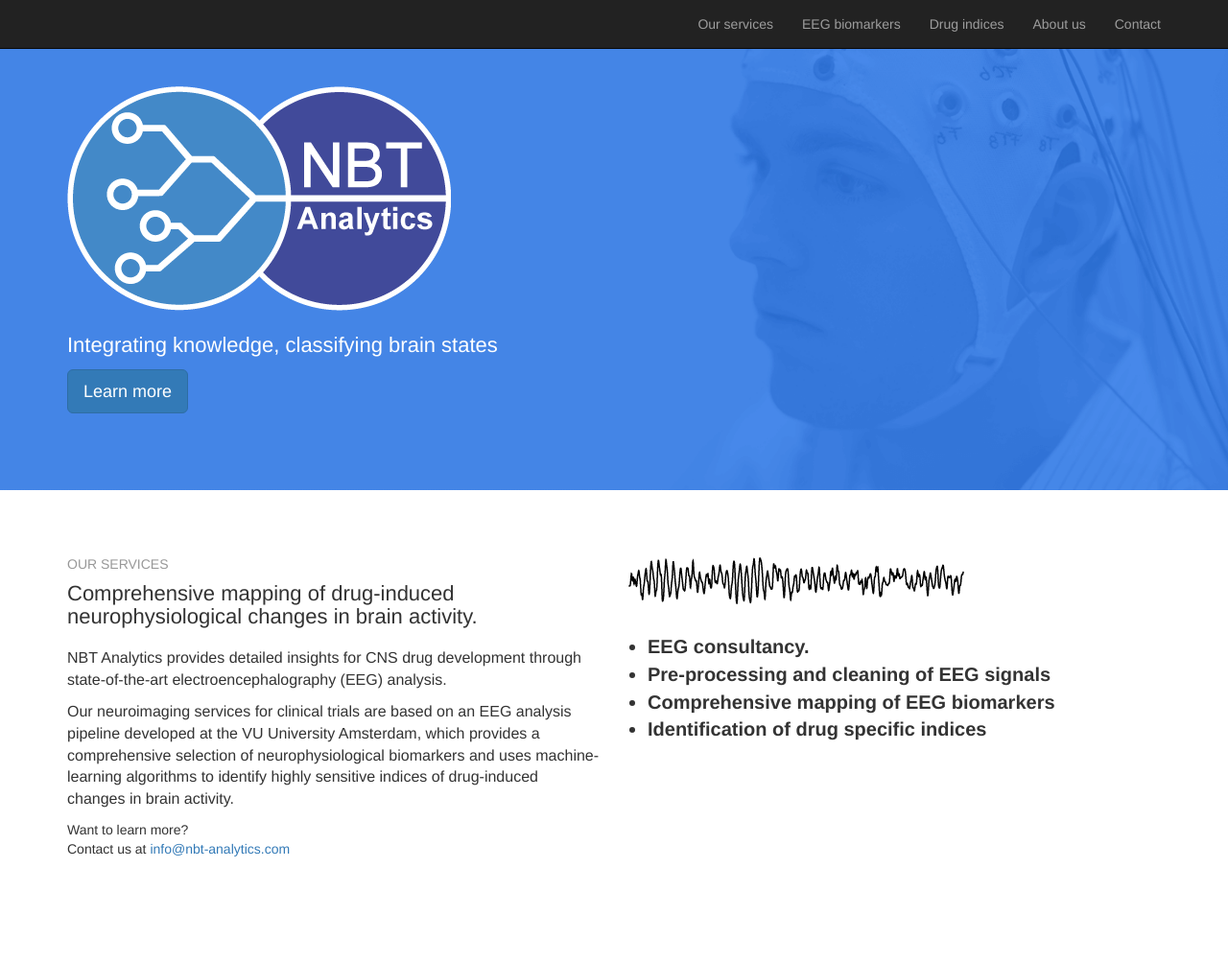
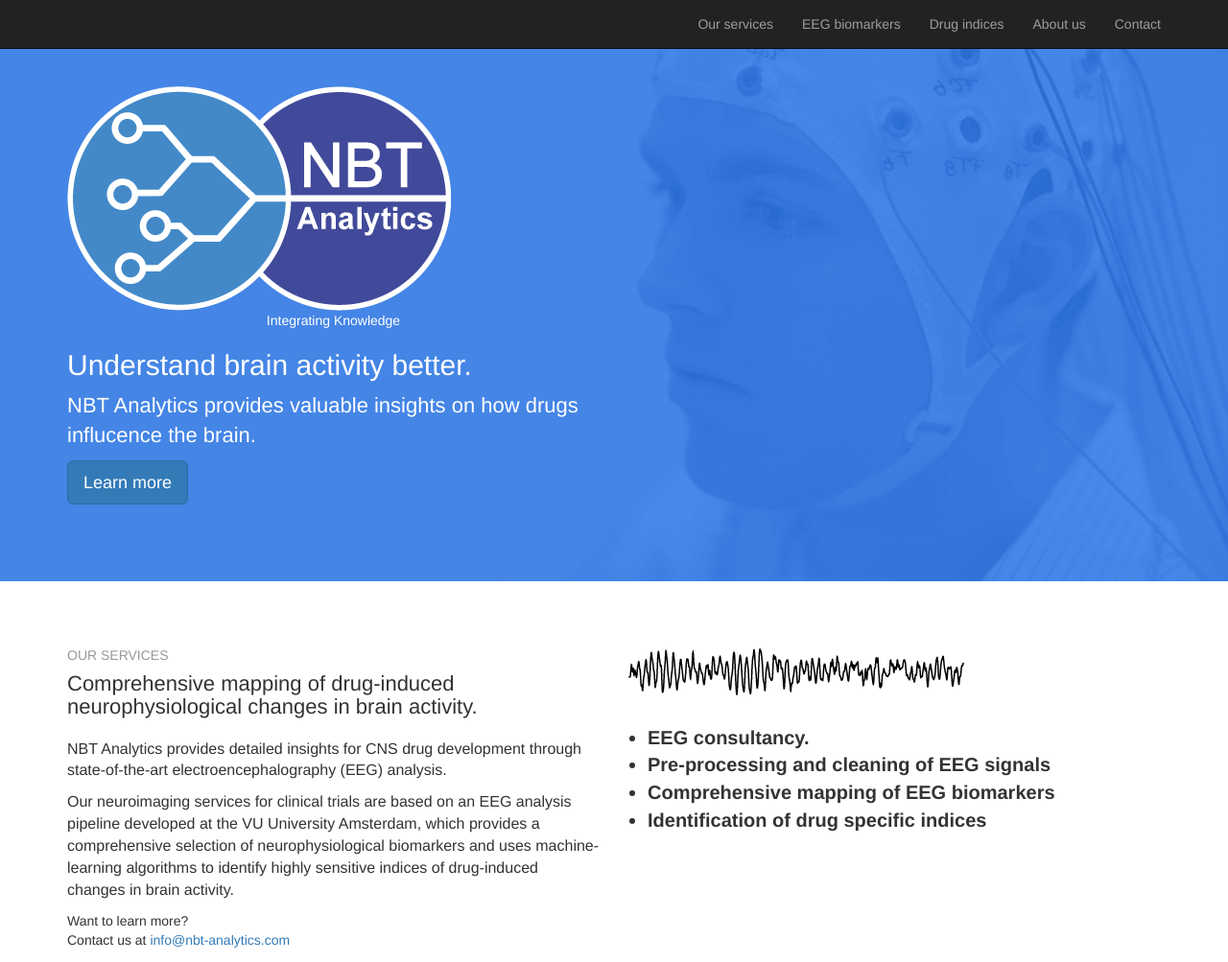
Before and after one commit to simon-shlomo/simon-shlomo.github.io, a plain HTML site: page index.html in a window 1280 px wide. Shown: the top 1003 px of the page at 96% size. Drawn offline with nearby package versions, Linux system fonts and the light colour scheme.

Commit message:
Update index.html

```diff
--- a/index.html
+++ b/index.html
@@ -98,11 +98,12 @@ src="https://www.facebook.com/tr?id=501661866607121&ev=PageView&noscript=1"
         <div class="row">
           <div class="col-md-6">
             <img class="img-responsive" src="img/logo.png">
+            <div align="center">Integrating Knowledge</div>
             <h1 class="title">
-
+            Understand brain activity better.
             </h1>
             <p class="h1-title-sub">
-              Integrating knowledge, classifying brain states
+            NBT Analytics provides valuable insights on how drugs influcence the brain.
             </p>
             <p><a class="btn btn-primary btn-lg" href="#services" role="button">Learn more</a></p>
           </div>
```
